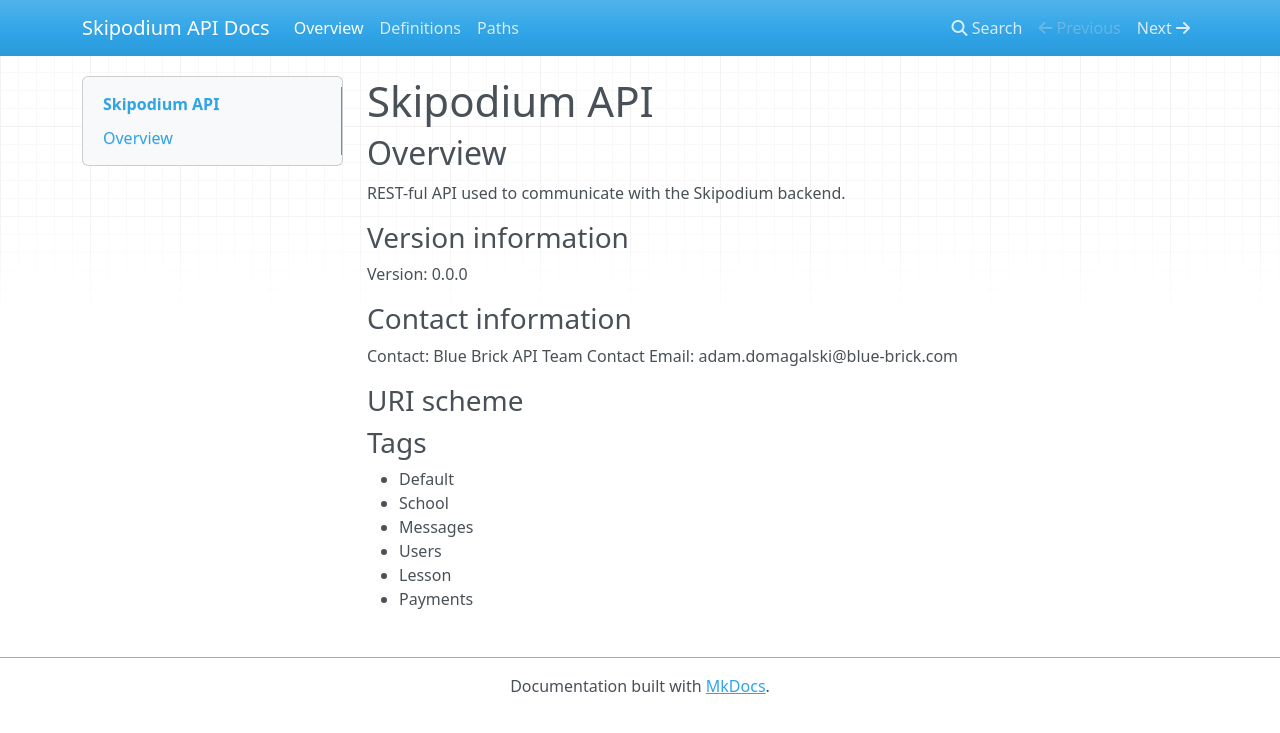
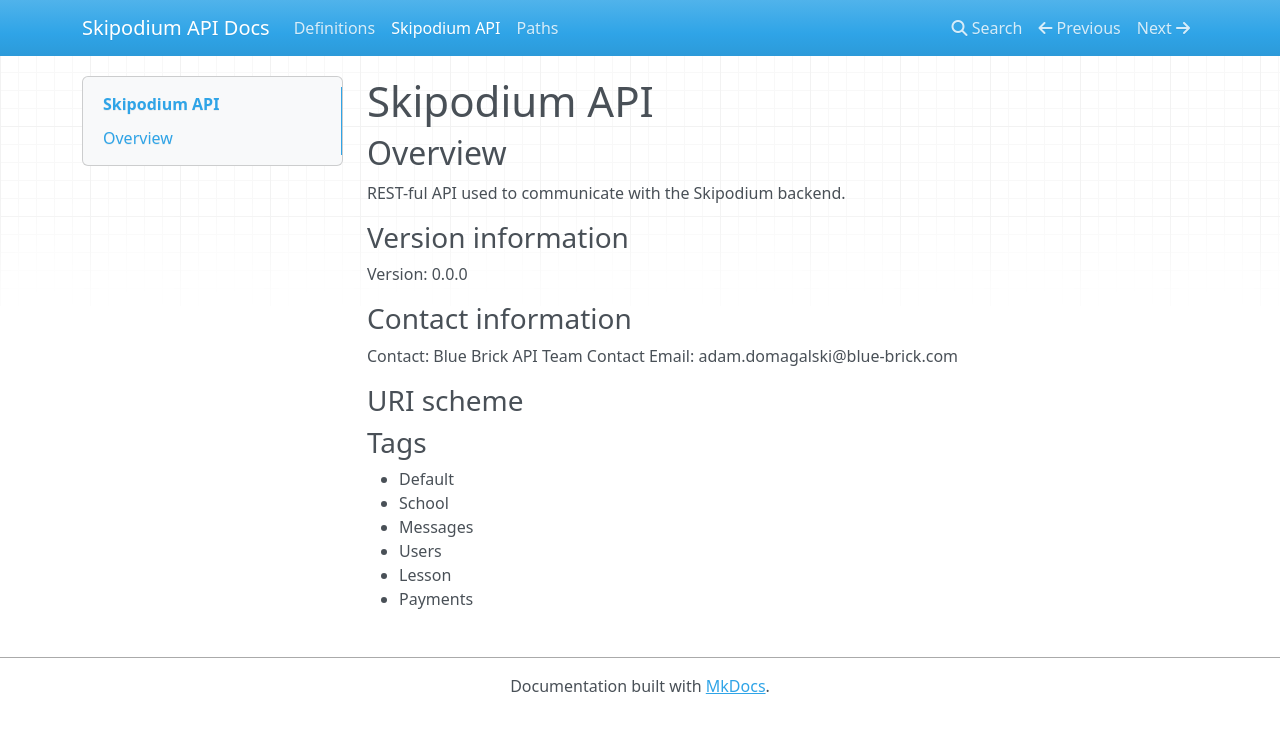
Before and after one commit to mszydlowski91/test, an MkDocs documentation site: the page built from docs/overview.md, in a window 1280 px wide. Shown: the top 733 px of the page. Built offline with MkDocs 1.6.1, drawn with Linux system fonts in a browser that asks for light colours; nearby versions of some CDN libraries; old or Windows-style settings are respelled for this version of MkDocs; part of the change alters nothing that is shown.

Commit message:
new docs

```diff
--- a/mkdocs.yml
+++ b/mkdocs.yml
@@ -1,5 +1 @@
 site_name: Skipodium API Docs
-pages:
-- Overview: overview.md
-- Definitions: definitions.md
-- Paths: paths.md
```
